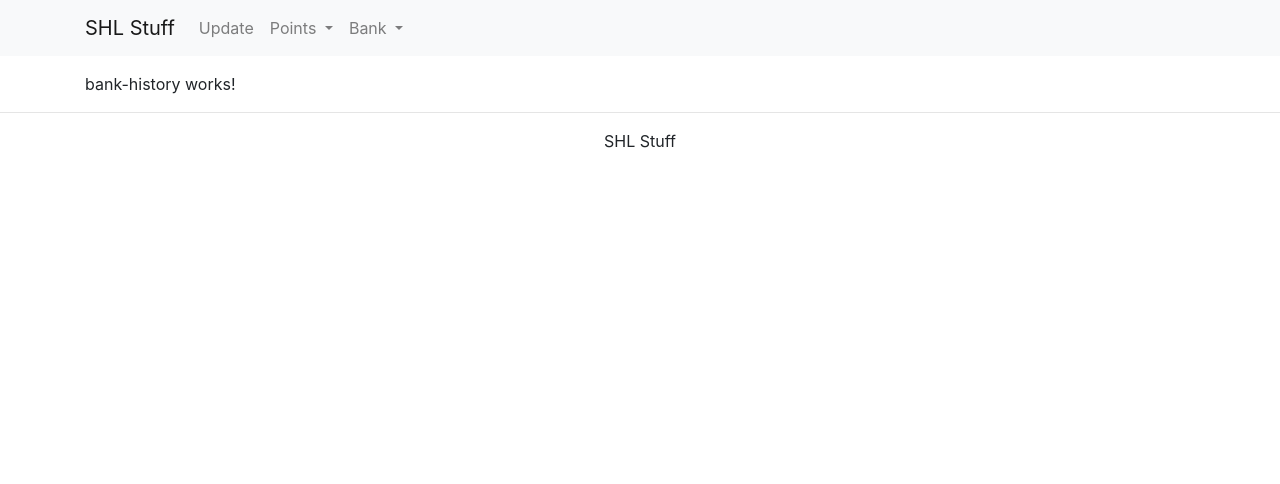
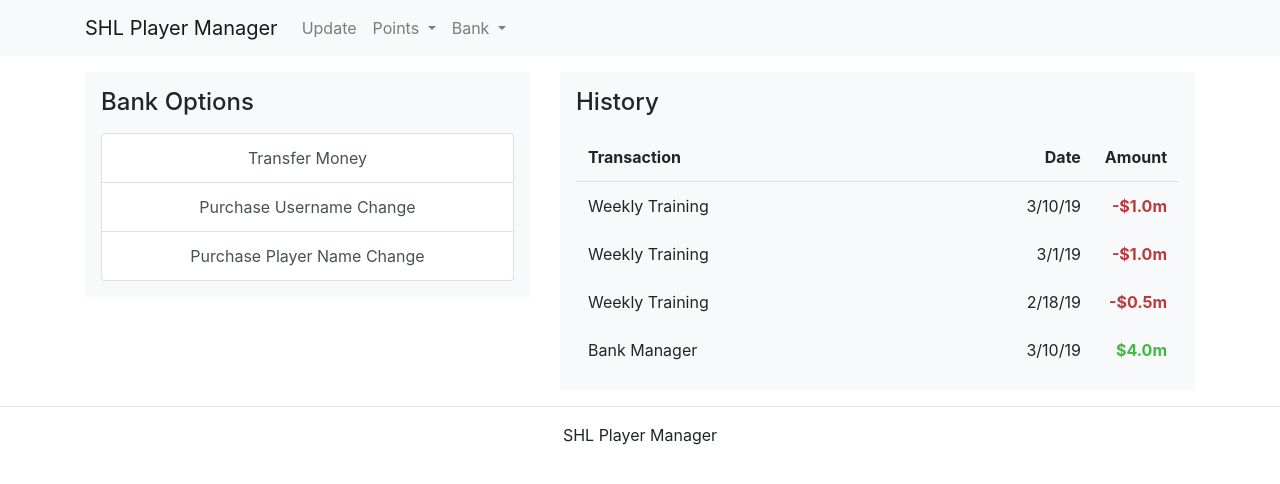
Before and after one commit to bojobiscuit/HockeyManagerWebsite, an Angular app: page /bank/history in a window 1280 px wide. Shown: the top 484 px of the page. Built offline with nearby package versions, Linux system fonts and the light colour scheme.

Commit message:
bank stuff

```diff
--- a/src/app/common/footer/footer.component.html
+++ b/src/app/common/footer/footer.component.html
@@ -1,2 +1,2 @@
 <hr />
-<div class="text-center">SHL Stuff</div>
+<div class="text-center">SHL Player Manager</div>
--- a/src/app/common/navbar/navbar.component.html
+++ b/src/app/common/navbar/navbar.component.html
@@ -1,6 +1,6 @@
 <nav class="navbar navbar-expand-sm navbar-light bg-light mb-3">
   <div class="container">
-    <a class="navbar-brand" [routerLink]="['']">SHL Stuff</a>
+    <a class="navbar-brand" [routerLink]="['']">SHL Player Manager</a>
     <button class="navbar-toggler" type="button" data-toggle="collapse" data-target="#navbarSupportedContent" aria-controls="navbarSupportedContent" aria-expanded="false" aria-label="Toggle navigation">
       <span class="navbar-toggler-icon"></span>
     </button>
--- a/src/app/pages/bank-history/bank-history.component.html
+++ b/src/app/pages/bank-history/bank-history.component.html
@@ -1,3 +1,44 @@
-<p>
-  bank-history works!
-</p>
+<div class="row justify-content-center">
+  <div class="col-md-8 col-lg-5">
+    <div class="bg-light p-3 mb-3">
+      <h4 class="mb-3">Bank Options</h4>
+      <div class="list-group text-center">
+        <a href="#" class="list-group-item list-group-item-action">Transfer Money</a>
+        <a href="#" class="list-group-item list-group-item-action">Purchase Username Change</a>
+        <a href="#" class="list-group-item list-group-item-action">Purchase Player Name Change</a>
+      </div>
+    </div>
+  </div>
+  <div class="col-lg-7">
+    <div class="bg-light p-3">
+      <h4 class="mb-3">History</h4>
+      <table class="table table-borderless bankHistoryTable m-0">
+        <tr class="border-bottom">
+          <th>Transaction</th>
+          <th>Date</th>
+          <th>Amount</th>
+        </tr>
+        <tr>
+          <td>Weekly Training</td>
+          <td>3/10/19</td>
+          <td class="negative">-$1.0m</td>
+        </tr>
+        <tr>
+          <td>Weekly Training</td>
+          <td>3/1/19</td>
+          <td class="negative">-$1.0m</td>
+        </tr>
+        <tr>
+          <td>Weekly Training</td>
+          <td>2/18/19</td>
+          <td class="negative">-$0.5m</td>
+        </tr>
+        <tr>
+          <td>Bank Manager</td>
+          <td>3/10/19</td>
+          <td class="positive">$4.0m</td>
+        </tr>
+      </table>
+    </div>
+  </div>
+</div>
--- a/src/app/pages/bank-history/bank-history.component.scss
+++ b/src/app/pages/bank-history/bank-history.component.scss
@@ -0,0 +1,23 @@
+.bankHistoryTable {
+    white-space: nowrap;
+    text-align: right;
+}
+
+.bankHistoryTable th:nth-child(1),
+.bankHistoryTable td:nth-child(1) {
+    text-align: left;
+    width: 100%;
+}
+
+.bankHistoryTable th:nth-child(3),
+.bankHistoryTable td:nth-child(3) {
+    font-weight: bold;
+}
+
+.negative {
+    color: #b83c3c;
+}
+
+.positive {
+    color: #41b841;
+}
--- a/src/app/pages/bank-submit/bank-submit.component.html
+++ b/src/app/pages/bank-submit/bank-submit.component.html
@@ -1,3 +1,20 @@
-<p>
-  bank-submit works!
-</p>
+<div class="row justify-content-center">
+  <div class="col-lg-6">
+    <div class="bg-light p-3">
+
+      <form>
+        <div class="form-group">
+          <input type="text" class="form-control" placeholder="Enter title...">
+        </div>
+        <div class="input-group mb-3">
+          <div class="input-group-prepend">
+            <span class="input-group-text">$</span>
+          </div>
+          <input type="text" class="form-control" aria-label="Amount (to the nearest dollar)">
+        </div>
+        <button type="submit" class="btn btn-primary">Submit</button>
+      </form>
+
+    </div>
+  </div>
+</div>
--- a/src/app/pages/profile/profile.component.html
+++ b/src/app/pages/profile/profile.component.html
@@ -1,7 +1,7 @@
 <div class="row">
   <div class="col-md-4">
     <div class="bg-light text-center py-3">
-      <img id="profileImage" src="../../../assets/img/placeholder.jpg" style="max-width: 200px" />
+      <img id="profileImage" src="../../../assets/img/placeholder.jpg" />
       <div id="profileInfo" class="mt-2">
         <h4 id="playerName">Ray Borcey</h4>
         <span id="teamName">West Kendall Platoon</span><br />
--- a/src/app/pages/profile/profile.component.scss
+++ b/src/app/pages/profile/profile.component.scss
@@ -4,3 +4,8 @@
 .profileTable td:nth-child(2) {
     width: 100%;
 }
+
+#profileImage {
+    width: 200px;
+    height: 200px;
+}
--- a/src/app/pages/pt-active/pt-active.component.html
+++ b/src/app/pages/pt-active/pt-active.component.html
@@ -1,11 +1,13 @@
 <div class="row justify-content-center">
   <div class="col-md-8 col-lg-6">
-    <h3>Active Point Tasks</h3>
-    <div class="list-group text-center">
-      <a href="#" class="list-group-item list-group-item-action">Activity Check 254</a>
-      <a href="#" class="list-group-item list-group-item-action">Weekly Training</a>
-      <a href="#" class="list-group-item list-group-item-action">PT3 - Flerp n Derp</a>
-      <a href="#" class="list-group-item list-group-item-action">Milestones</a>
+    <div class="bg-light p-3">
+      <h4>Active Point Tasks</h4>
+      <div class="list-group text-center">
+        <a href="#" class="list-group-item list-group-item-action">Activity Check 254</a>
+        <a href="#" class="list-group-item list-group-item-action">Weekly Training</a>
+        <a href="#" class="list-group-item list-group-item-action">PT3 - Flerp n Derp</a>
+        <a href="#" class="list-group-item list-group-item-action">Milestones</a>
+      </div>
     </div>
   </div>
 </div>
--- a/src/app/pages/pt-history/pt-history.component.html
+++ b/src/app/pages/pt-history/pt-history.component.html
@@ -1,28 +1,23 @@
-<div class="row">
-  <div class="col-lg-4 mb-3">
+<div class="row justify-content-center">
+  <div class="col-lg-6">
     <div class="bg-light p-3">
-      <div class="input-group">
+      <div class="input-group mb-3">
         <div class="input-group-prepend">
-          <button class="btn btn-secondary" type="button">Prev</button>
+          <button class="btn btn-outline-secondary" type="button">Prev</button>
         </div>
         <select class="custom-select" id="updateDateDropdown">
-            <option value="0" selected>Current</option>
-            <option value="1">3/15/19</option>
-            <option value="2">3/8/19</option>
+          <option value="0" selected>Current</option>
+          <option value="1">3/15/19</option>
+          <option value="2">3/8/19</option>
           <option value="3">3/2/19</option>
         </select>
         <div class="input-group-append">
-          <button class="btn btn-secondary" type="button">Next</button>
+          <button class="btn btn-outline-secondary" type="button">Next</button>
         </div>
       </div>
-    </div>
-  </div>
-  <div class="col-lg-8">
-    <div class="bg-light p-3">
-      <h4 class="mb-3">Update - Current</h4>
       <table class="table table-borderless ptHistoryTable m-0">
         <thead>
-          <tr>
+          <tr class="border-bottom">
             <th>Name</th>
             <th>Points</th>
             <th>Capped</th>
@@ -34,7 +29,24 @@
             <td>2</td>
             <td>-</td>
           </tr>
+          <tr>
+            <td>Weekly Training</td>
+            <td>5</td>
+            <td>-</td>
+          </tr>
+          <tr>
+            <td>PT 3: Flerp a Derp</td>
+            <td>3</td>
+            <td>3</td>
+          </tr>
         </tbody>
+        <tfoot>
+          <tr class="border-top">
+            <th></th>
+            <th>10</th>
+            <th>3</th>
+          </tr>
+        </tfoot>
       </table>
     </div>
   </div>
```
